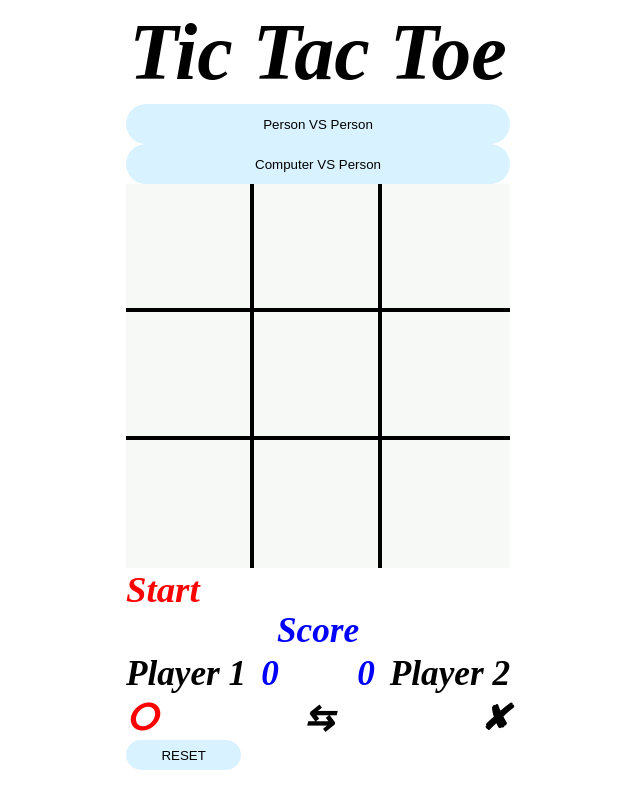
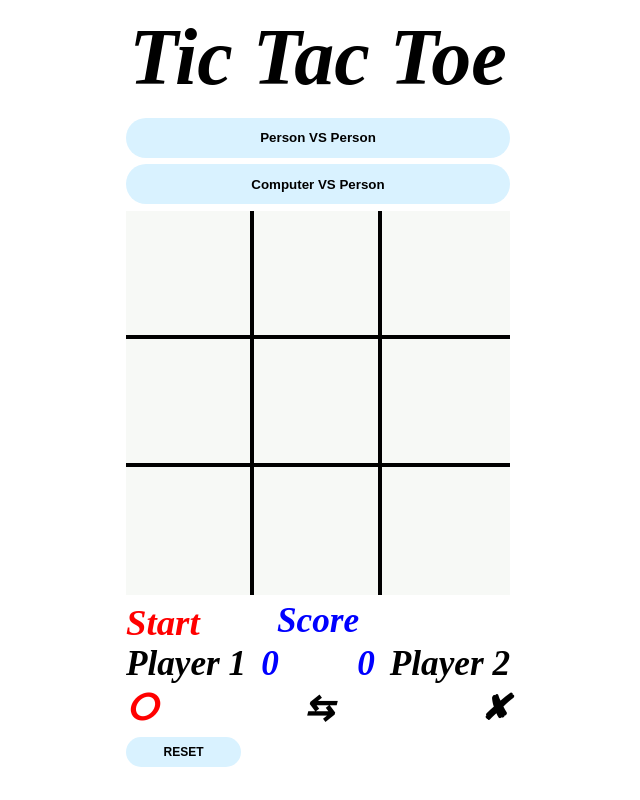
Before and after one commit to 100tomtomas100/tic-tac-toe, a plain HTML site: page index.html in a window 1280 px wide. Shown: the whole page, without its empty margins (322-962 px from the left). Drawn offline with Linux system fonts and the light colour scheme.

Commit message:
moved start text down

```diff
--- a/index.html
+++ b/index.html
@@ -34,8 +34,7 @@
             <div class="cell" id="cell9"></div>
         </div>
         <div id ="players">
-            <div id="start"><div id="start1"><p>Start</p></div><div id="start2"><p></p></div></div>
-            <div id="score">Score</div>
+            <div id="start-score"><div id="start1"><p>Start</p></div><div id="score">Score</div><div id="start2"><p></p></div></div>
             <div id="player1" ><p>Player 1</p><p id="player1score">0</p></div>
             <div id="player2"><p id="player2score">0</p><p id ="player2-computer">Player 2</p></div>
             <div id ="choices"><p id="player1choice"></p><p id="switch-choices" >&#8646;</p><p id="player2choice"></p></div>
--- a/style.css
+++ b/style.css
@@ -65,6 +65,8 @@ body {
     border-radius: 15px;
     background-color: #D9F2FF;
     border-color: transparent;
+    font-weight: 600;
+    font-size: 12px;
 }
 .modes button {
     width: 100%;
@@ -72,28 +74,29 @@ body {
     border-radius: 20px;
     border-color: transparent;
     background-color: #D9F2FF;
+    font-weight: 600;
 }
 #players {
     display: grid;
-    grid-template-rows: 1fr 1fr 1fr 1fr;
+    grid-template-rows: 1fr 1fr 1fr;
     grid-template-columns: 1fr 1fr;
     font-weight: 600;
     font-style: italic;
     font-size: calc(1em + 1.5vw);
 }
-#score {
-    grid-area: 2/1/3/3;
+#start-score {
+    grid-area: 1/1/2/3;
     display: flex;
-    justify-content: center;
+    justify-content: space-between;
     color: blue;
 }
 #player1 {
-    grid-area: 3/1/4/2;
+    grid-area: 2/1/3/2;
     display:flex;
 
 }
 #player2 {
-    grid-area: 3/2/4/3;
+    grid-area: 2/2/3/3;
     display: flex;
     justify-content: flex-end;
 }
@@ -106,16 +109,19 @@ body {
     color: blue;
 }
 #choices {
-    grid-area: 4/1/5/3;
+    grid-area: 3/1/4/3;
     display: flex;
     justify-content: space-between;
 }
-#start {
-    grid-area: 1/1/2/3;
-    display: flex;
-    justify-content: space-between;
+#start1, #start2 {
+    height: 100%;
+    width: 100%;
     font-size: calc(0.5em + 1.5vw);
     color: red;
+}
+#start2 {
+    display: flex;
+    justify-content: flex-end;
 }
 #pop-up{
 	width: 40vw;
```
